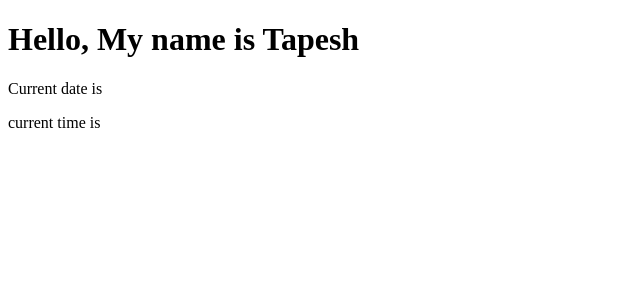
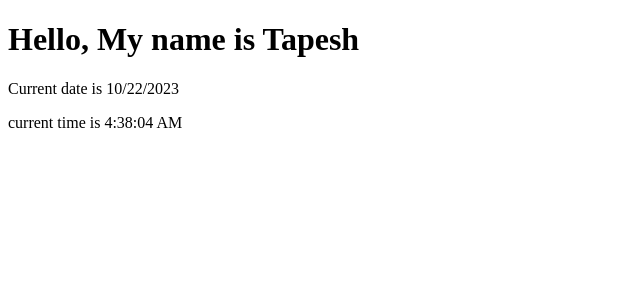
Before and after one commit to TAPESH3101/Learn-React, a React (Create React App) app: page / in a window 1280 px wide. Shown: the top 300 px of the page, without its empty margins (0-640 px from the left). Built offline with nearby package versions, Linux system fonts and the light colour scheme.

Commit message:
first commit

```diff
--- a/src/index.js
+++ b/src/index.js
@@ -90,12 +90,13 @@ import ReactDOM from "react-dom";
 // Display current date and time
 
 const name = "Tapesh";
-
+const currDate = new Date().toLocaleDateString();
+const currTime = new Date().toLocaleTimeString();
 
 ReactDOM.render(
 <>
 <h1>Hello, My name is {name}</h1>
-<p>Current date is </p>
-<p> current time is </p>
+<p>Current date is {currDate}</p>
+<p> current time is {currTime}</p>
 </>,
  document.getElementById("root"));
```
